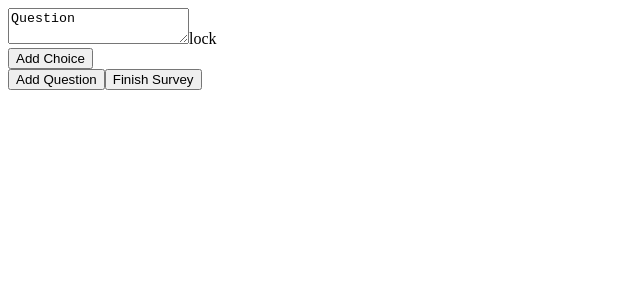
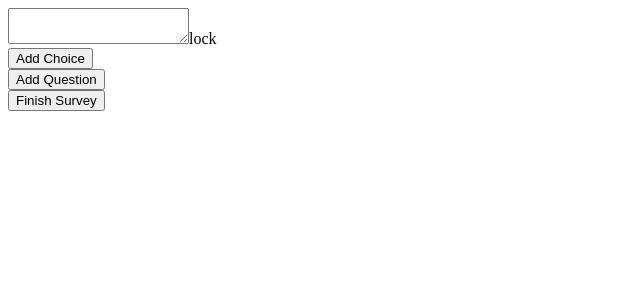
Before and after one commit to ro-ll-bot/survey-generator, a React (Create React App) app: page / in a window 1280 px wide. Both pictures are taken after a click on the button "Add Question". Shown: the top 300 px of the page, without its empty margins (0-640 px from the left). Built offline with nearby package versions, Linux system fonts and the light colour scheme.

Commit message:
all components completely transformed to function(from class)

```diff
--- a/src/components/question/Question.tsx
+++ b/src/components/question/Question.tsx
@@ -1,36 +1,54 @@
-import React from 'react';
+import { useEffect, useState } from 'react';
 import { Choice, ChoiceGroupView } from '../choice/Choice'
 
+function getQuestionView(id: number, choice: Choice[],
+  questionInputHandler: (idx: number, data: string) => void) {
 
-interface QuestionViewProps {
-  id: number;
+  return (
+    <div>
+      <textarea onChange={e => questionInputHandler(id, e.target.value)}></textarea>
+      <span>lock</span>
+      <ChoiceGroupView choiceList={choice} />
+    </div>
+  );
 }
 
-export class QuestionView extends React.Component<QuestionViewProps>{
+export interface QuestionProps {
+  questionList: Question[];
+}
 
-  choice: Choice[] = [];
+export function QuestionGroupView(props: QuestionProps) {
 
-  public getQuestion(): Question {
-    return {
-      choices: this.choice,
-      question: `question_${this.props.id}`
-    } as Question;
+  const [id, setId] = useState(0);
+  const [questions, setQuestions] = useState<Question[]>(props.questionList);
+
+  useEffect(() => {
+    // render the screen when new question added.
+  }, [questions]);
+
+  const questionInputChange = (idx: number, data: string) => {
+    questions[idx].question = data;
+  };
+
+  const addNewQuestion = () => {
+    questions.push({id:id, question:"", choices: []});
+    setId(id + 1);
+    setQuestions(questions);
   }
 
-  render() {
-    return (
+  return (
     <div>
-      <textarea>Question</textarea>
-      <span>lock</span>
-      <ChoiceGroupView choiceList={this.choice} />
-    </div>);
-  }
+      {questions.map(question => {
+        return getQuestionView(question.id, question.choices, questionInputChange);
+      })}
+      <button onClick={addNewQuestion}>Add Question</button>
+    </div>
+  );
 }
 
 
 export interface Question {
+  id: number;
   choices: Choice[];
   question: string;
 }
-
-export default QuestionView;
--- a/src/components/survey/Survey.tsx
+++ b/src/components/survey/Survey.tsx
@@ -1,39 +1,17 @@
 import React from 'react';
-import { QuestionView, Question } from '../question/Question';
+import { QuestionGroupView, Question } from '../question/Question';
 
-export default class ExamGeneratorView extends React.Component {
+export default function ExamGeneratorView() {
 
-  questionViews: JSX.Element[] = [];
-  questionViewRefs: React.RefObject<QuestionView>[] = [];
-  state = {
-    questionViews: this.questionViews
-  }
+  const questions: Question[] = [];
 
-  addNewQuestion = () => {
-    this.questionViewRefs.push(React.createRef<QuestionView>());
-    this.questionViews.push(
-      <QuestionView
-        ref={this.questionViewRefs[this.questionViewRefs.length - 1]}
-        id={this.questionViewRefs.length} />);
-    this.setState({ questions: this.questionViews });
-  }
+  const finishSurvey = () => {
+    console.log(JSON.stringify(questions));
+  };
 
-  createExam = () => {
-    const questions: Question[] = [];
-    this.questionViewRefs.forEach(ref => {
-      const question: Question | undefined = ref.current?.getQuestion();
-      if (question !== undefined)
-        questions.push(question);
-    });
-
-    console.log(JSON.stringify(questions));
-  }
-
-  render() {
-    return (<div className="generatorView">
-      {this.questionViews.map(question => question)}
-      <button onClick={this.addNewQuestion}>Add Question</button>
-      <button onClick={this.createExam}>Finish Survey</button>
-    </div>);
-  }
+  return (<div>
+    <QuestionGroupView questionList={questions}></QuestionGroupView>
+    <button onClick={finishSurvey}>Finish Survey</button>
+  </div>
+  );
 }
```
Also changed, not shown: 1 other file (tests, documents, lock files or other folders).
